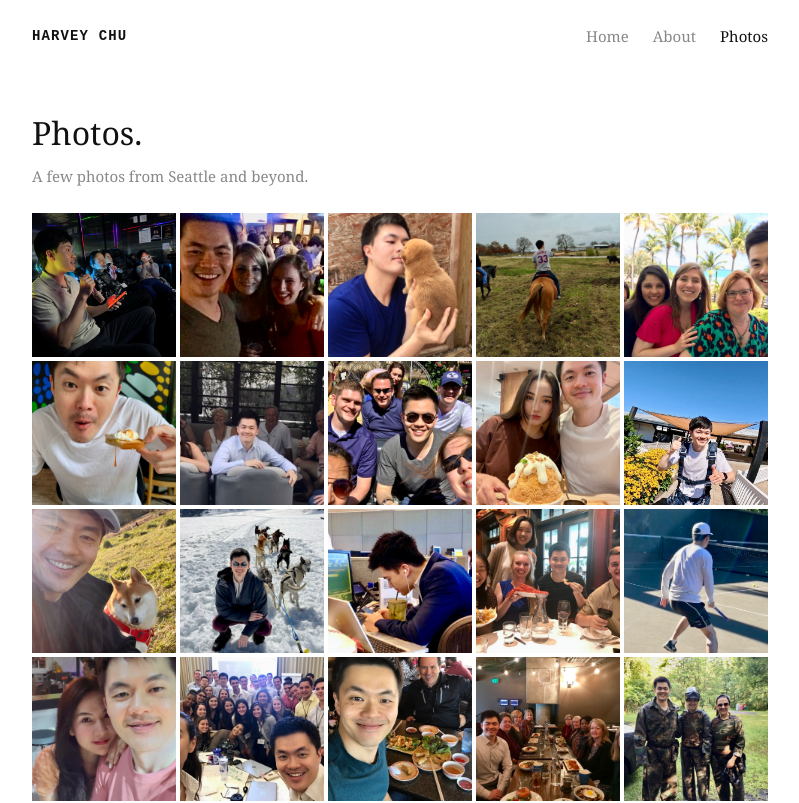
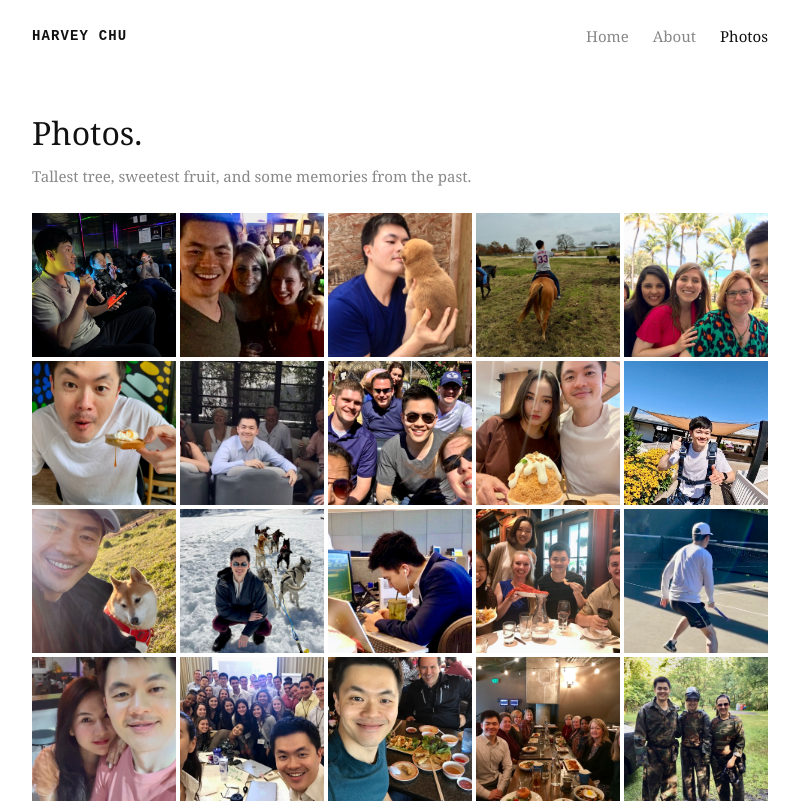
Before and after one commit to understandmykiwi/my-portfolio, a SvelteKit app: page /photos in a window 1280 px wide. Shown: the top 803 px of the page, without its empty margins (240-1039 px from the left). Built offline with nearby package versions, Linux system fonts and the light colour scheme.

Commit message:
update photos page caption

```diff
--- a/src/routes/photos/+page.svelte
+++ b/src/routes/photos/+page.svelte
@@ -51,7 +51,7 @@
 <svelte:window on:keydown={onKey} />
 
 <h1>Photos.</h1>
-<p class="sub">A few photos from Seattle and beyond.</p>
+<p class="sub">Tallest tree, sweetest fruit, and some memories from the past.</p>
 
 <div class="grid">
   {#each photos as photo, i}
```
